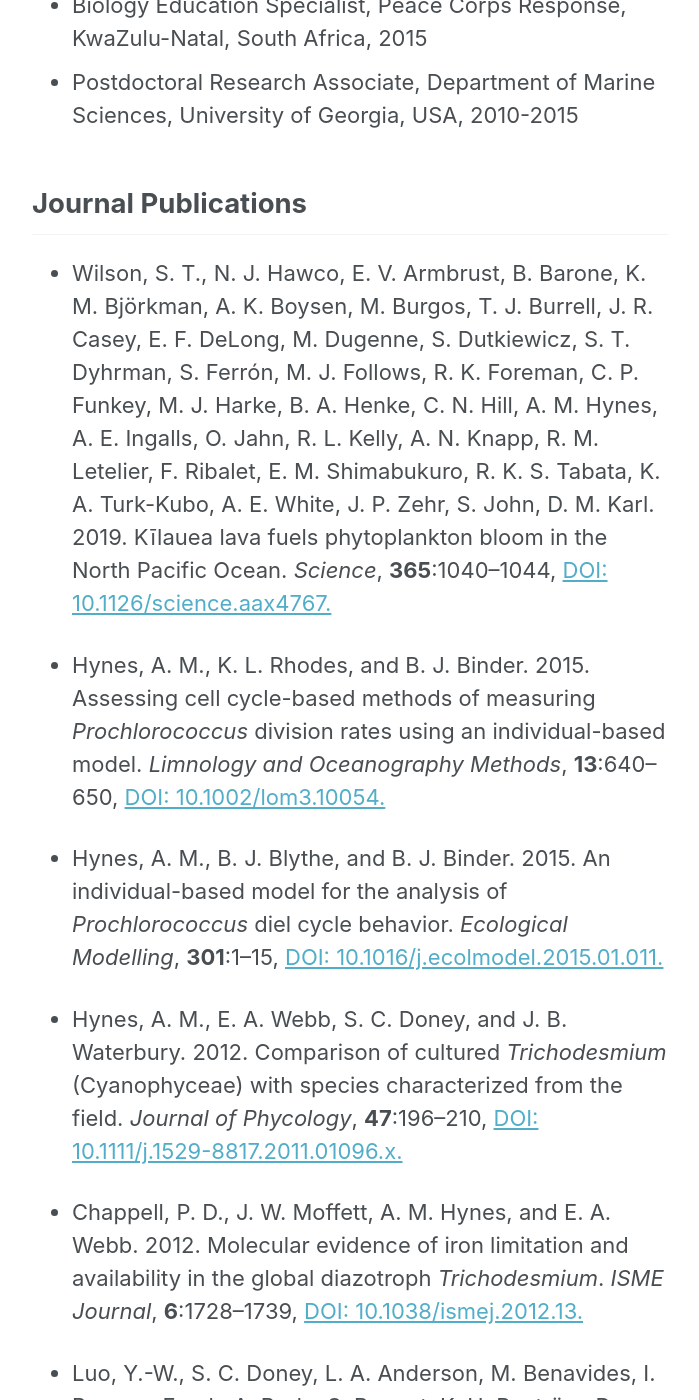
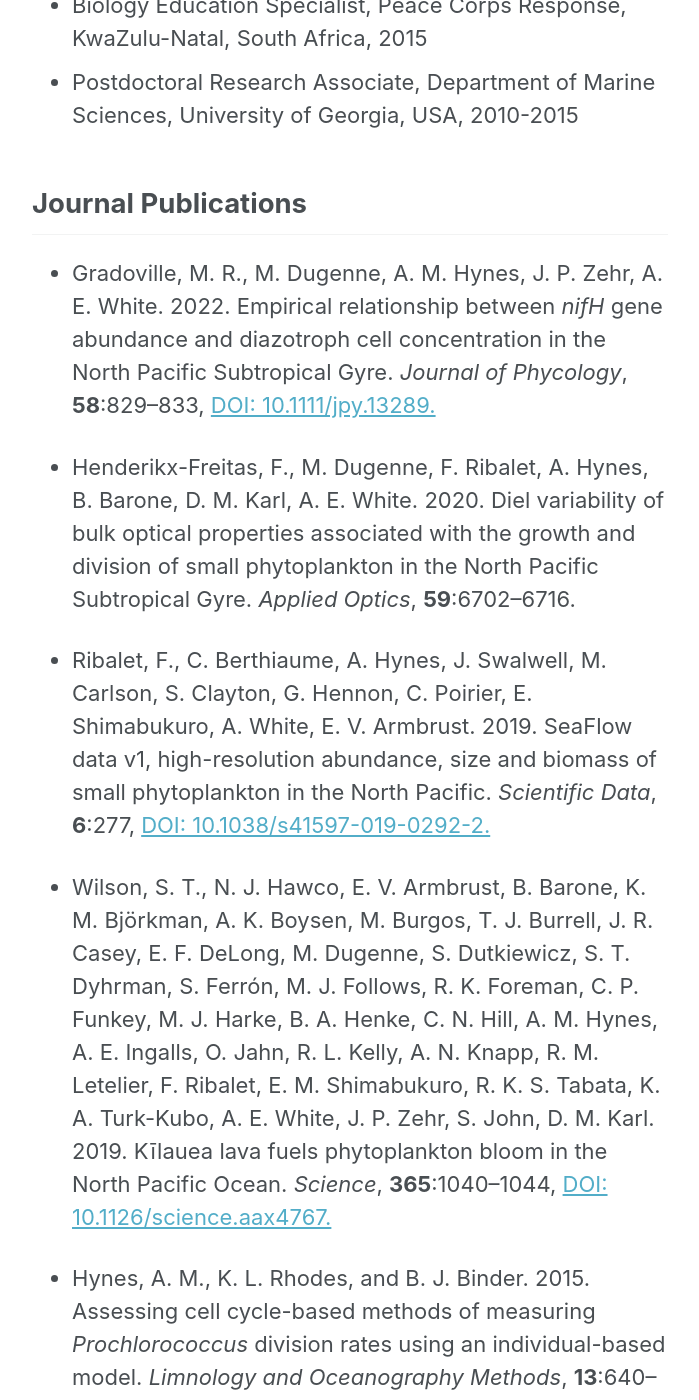
Before and after one commit to armbrustlab/armbrustlab.github.io, a Jekyll site: the page built from collections/_people/hynes.md, in a window 1280 px wide and 1400 px high, scrolled down 1469 px. Shown: the whole window, without its empty margins (290-989 px from the left). Built offline with Jekyll 4.4.1, drawn with Linux system fonts in a browser that asks for light colours; nearby versions of some CDN libraries.

Commit message:
Update bibliography

```diff
--- a/collections/_people/hynes.md
+++ b/collections/_people/hynes.md
@@ -21,6 +21,12 @@ I investigate picophytoplankton distribution and diversity across physical gradi
 
 ## Journal Publications
 
+* Gradoville, M. R., M. Dugenne, A. M. Hynes, J. P. Zehr, A. E. White. 2022. Empirical relationship between *nifH* gene abundance and diazotroph cell concentration in the North Pacific Subtropical Gyre. *Journal of Phycology*, **58**:829--833, <a href = "https://doi.org/10.1111/jpy.13289"> DOI: 10.1111/jpy.13289.</a>
+
+* Henderikx-Freitas, F., M. Dugenne, F. Ribalet, A. Hynes, B. Barone, D. M. Karl, A. E. White. 2020. Diel variability of bulk optical properties associated with the growth and division of small phytoplankton in the North Pacific Subtropical Gyre. *Applied Optics*, **59**:6702--6716.
+
+* Ribalet, F., C. Berthiaume, A. Hynes, J. Swalwell, M. Carlson, S. Clayton, G. Hennon, C. Poirier, E. Shimabukuro, A. White, E. V. Armbrust. 2019. SeaFlow data v1, high-resolution abundance, size and biomass of small phytoplankton in the North Pacific. *Scientific Data*, **6**:277, <a href = "https://doi.org/10.1038/s41597-019-0292-2"> DOI: 10.1038/s41597-019-0292-2.</a>
+
 * Wilson, S. T., N. J. Hawco, E. V. Armbrust, B. Barone, K. M. Björkman, A. K. Boysen, M. Burgos, T. J. Burrell, J. R. Casey, E. F. DeLong, M. Dugenne, S. Dutkiewicz, S. T. Dyhrman, S. Ferrón, M. J. Follows, R. K. Foreman, C. P. Funkey, M. J. Harke, B. A. Henke, C. N. Hill, A. M. Hynes, A. E. Ingalls, O. Jahn, R. L. Kelly, A. N. Knapp, R. M. Letelier, F. Ribalet, E. M. Shimabukuro, R. K. S. Tabata, K. A. Turk-Kubo, A. E. White, J. P. Zehr, S. John, D. M. Karl. 2019. Kīlauea lava fuels phytoplankton bloom in the North Pacific Ocean. *Science*, **365**:1040--1044, <a href = "https://doi.org/10.1126/science.aax4767"> DOI: 10.1126/science.aax4767.</a>
 
 * Hynes, A. M., K. L. Rhodes, and B. J. Binder.  2015.  Assessing cell cycle-based methods of measuring *Prochlorococcus* division rates using an individual-based model.  *Limnology and Oceanography Methods*, **13**:640--650, <a href="https://doi.org/10.1002/lom3.10054">DOI: 10.1002/lom3.10054.</a>
```
